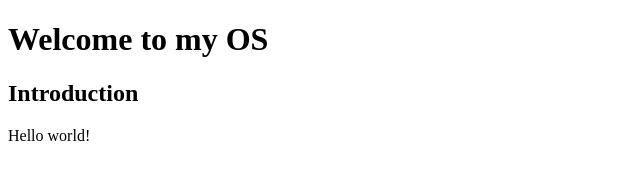
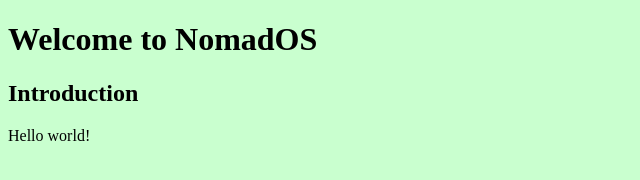
Before and after one commit to dalmiakavya24/NomadOS, a plain HTML site: page index.html in a window 1280 px wide. Shown: the whole page, without its empty margins (0-640 px from the left). Drawn offline with Linux system fonts and the light colour scheme.

Commit message:
Update welcome page

```diff
--- a/index.html
+++ b/index.html
@@ -1,8 +1,8 @@
 <!DOCTYPE html>
 <html>
 
-  <body>
-  <h1>Welcome to my OS</h1>
+  <body style="background-color: #c9ffcf">
+  <h1>Welcome to  NomadOS</h1>
   <h2>Introduction</h2>
   <p>Hello world!</p>
   </body>
```
